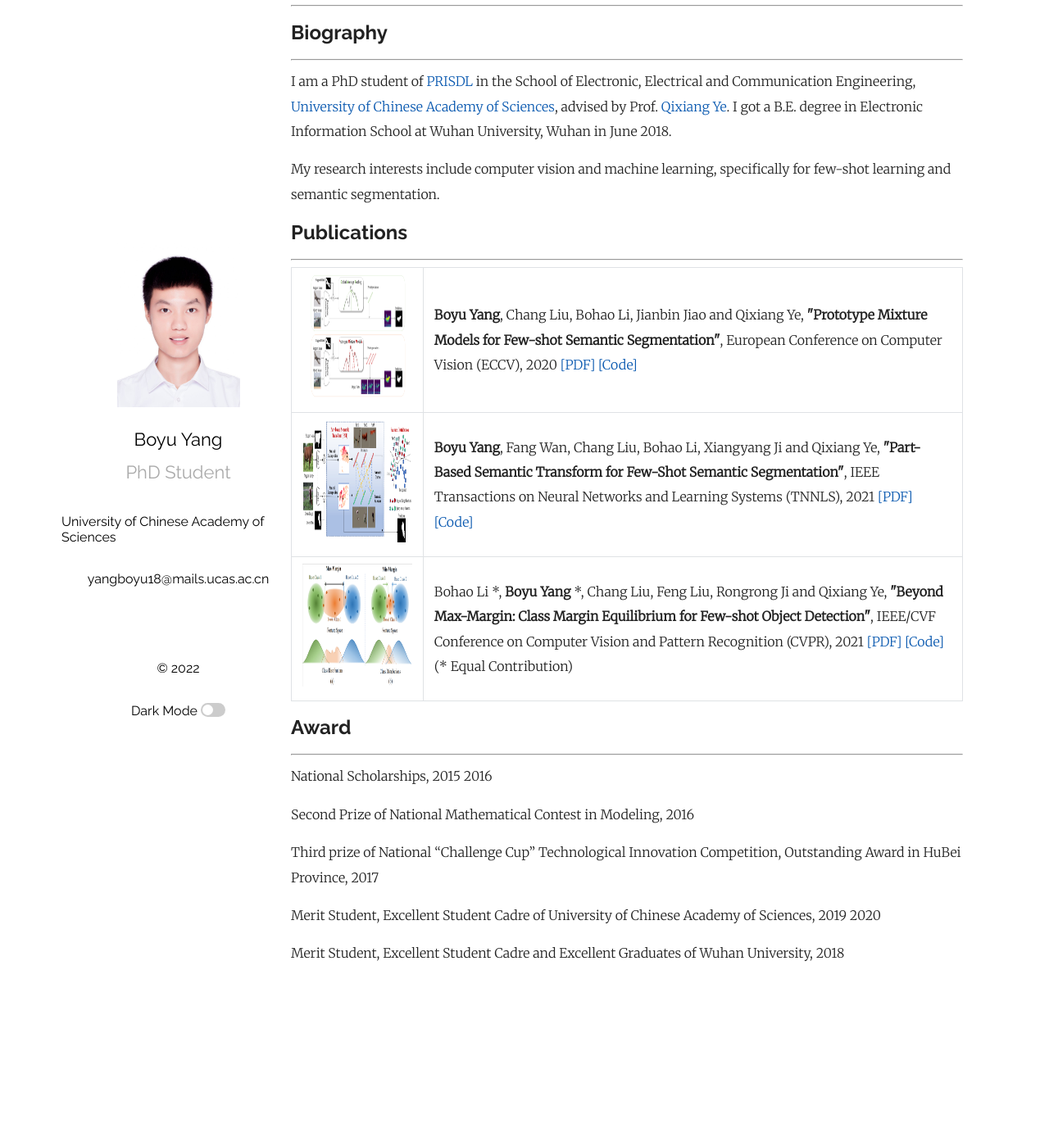
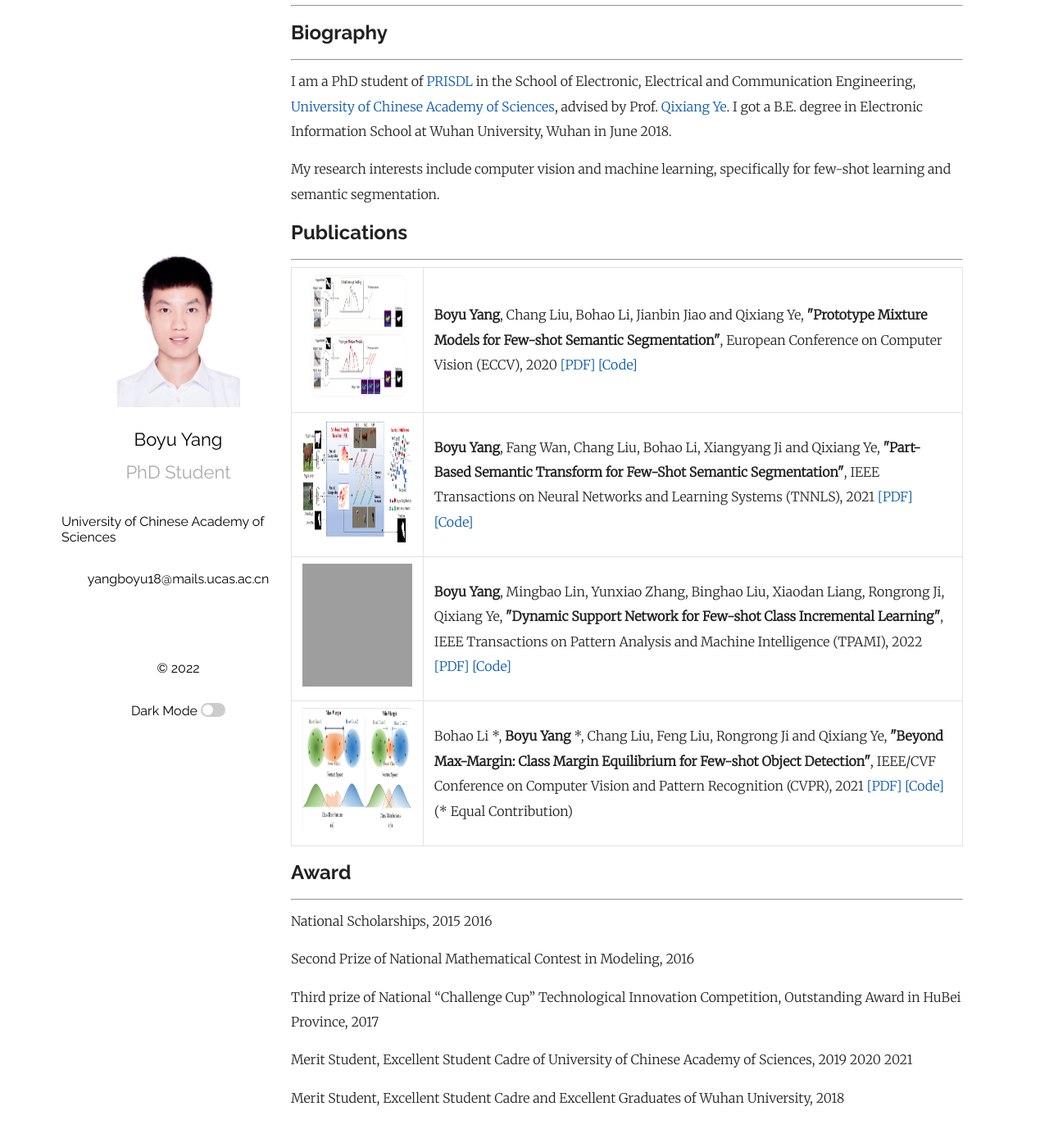
Before and after one commit to Yang-Bob/Yang-Bob.github.io, a Jekyll site: the page built from index.md, in a window 1280 px wide and 1400 px high, scrolled down 86 px. Shown: the top 1389 px of the window at 82% size. Built offline with Jekyll 4.4.1, drawn with Linux system fonts in a browser that asks for light colours; some web fonts are replaced; our own code applies the rules of GitHub Pages for plain Markdown files; a script that is not in the unit is left out; comment, search, counter and statistics services are not loaded; before the commit the page ends 1310 px from its top, so only the background shows below that; grey boxes are pictures that could not be loaded.

Commit message:
Update index.md

```diff
--- a/index.md
+++ b/index.md
@@ -23,6 +23,12 @@ European Conference on Computer Vision (ECCV), 2020 <a href="https://www.ecva.ne
 IEEE Transactions on Neural Networks and Learning Systems (TNNLS), 2021 <a href="https://ieeexplore.ieee.org/document/9448305">[PDF]</a> <a href="https://github.com/Yang-Bob/PST">[Code]</a> </td>
 </tr>
 <tr>
+<td><img src="/DST.png"  height="150" width="500"></td>
+<td><b>Boyu Yang</b>, Mingbao Lin, Yunxiao Zhang, Binghao Liu, Xiaodan Liang, Rongrong Ji, Qixiang Ye,
+<b>"Dynamic Support Network for Few-shot Class Incremental Learning"</b>,
+IEEE Transactions on Pattern Analysis and Machine Intelligence (TPAMI), 2022 <a href="">[PDF]</a> <a href="">[Code]</a> </td>
+</tr>
+<tr>
 <td><img src="/CME.png"  height="150" width="500"></td>
 <td>Bohao Li *, <b>Boyu Yang</b> *, Chang Liu, Feng Liu, Rongrong Ji and Qixiang Ye,
 <b>"Beyond Max-Margin: Class Margin Equilibrium for Few-shot Object Detection"</b>,
@@ -38,6 +44,6 @@ Second Prize of National Mathematical Contest in Modeling, 2016
 
 Third prize of National “Challenge Cup” Technological Innovation Competition, Outstanding Award in HuBei Province, 2017
 
-Merit Student, Excellent Student Cadre of University of Chinese Academy of Sciences, 2019 2020
+Merit Student, Excellent Student Cadre of University of Chinese Academy of Sciences, 2019 2020 2021
 
 Merit Student, Excellent Student Cadre and Excellent Graduates of Wuhan University, 2018
```
